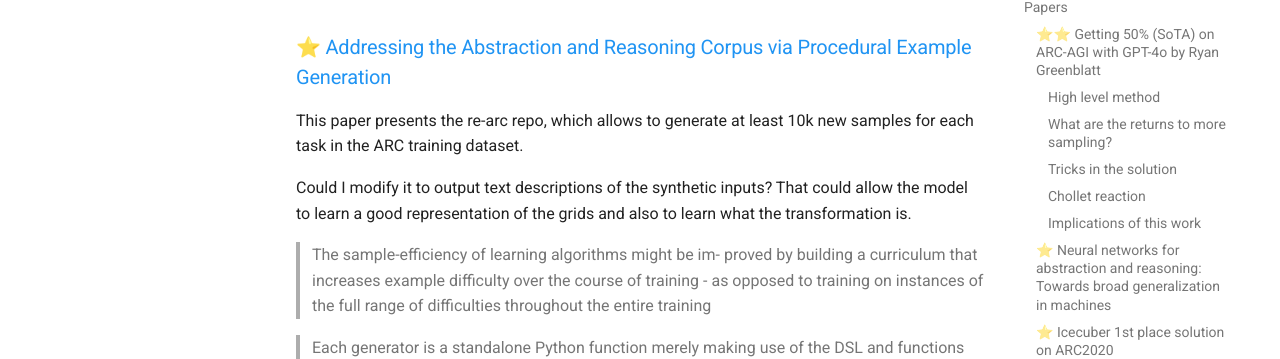
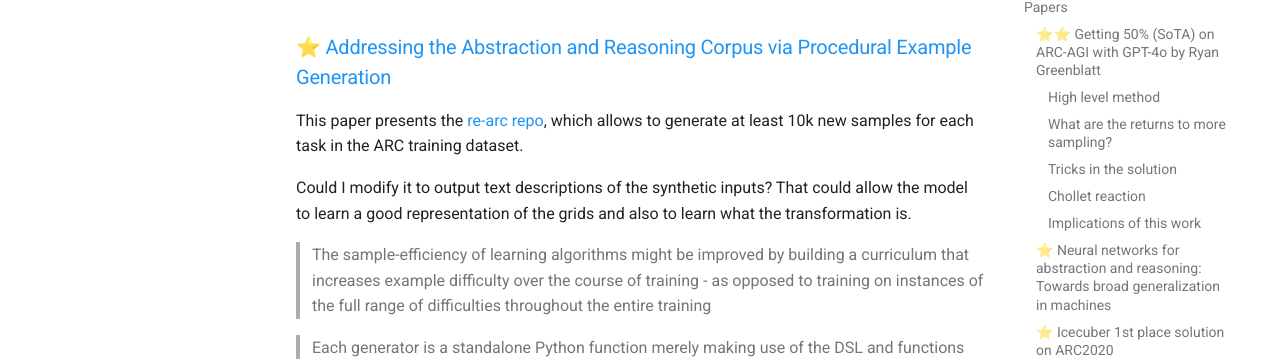
Before and after one commit to zhengjunyao-work/arc24, an MkDocs documentation site: the page built from docs/03_State_of_the_art.md, in a window 1280 px wide and 900 px high, scrolled down 6684 px. Shown: the part 149-508 px from the top of the window. Built offline with MkDocs 1.6.1 and Material for MkDocs 9.7.7, drawn with Linux system fonts in a browser that asks for light colours; comment, search, counter and statistics services are not loaded; some of the changed text lies outside the part shown.

Commit message:
improved documentation

```diff
--- a/docs/03_State_of_the_art.md
+++ b/docs/03_State_of_the_art.md
@@ -95,7 +95,7 @@ available to the best of my knowledge.
 Nicely written paper that tries to solve the ARC challenge with two methods:
 
 1. Dreamcoder. Is a method to create programs given a set of primitive functions
-2. LLMs. They show that using transpose and rot90 augmentations can double the accuracy of the models. This highlights the sequential and non-2d nature of the typical LLM data.
+2. LLMs. They show that using `transpose` and `rot90` augmentations can double the accuracy of the models. This highlights the sequential and non-2d nature of the typical LLM data.
 
 Results are weak and do not surpass the state of the art.
 
@@ -178,11 +178,11 @@ I could fine-tune a model to do row, col, diagonal addition or presence detectio
 
 ### ⭐ [Addressing the Abstraction and Reasoning Corpus via Procedural Example Generation](https://arxiv.org/abs/2404.07353)
 
-This paper presents the re-arc repo, which allows to generate at least 10k new samples for each task in the ARC training dataset.
+This paper presents the [re-arc repo](https://github.com/michaelhodel/re-arc), which allows to generate at least 10k new samples for each task in the ARC training dataset.
 
 Could I modify it to output text descriptions of the synthetic inputs? That could allow the model to learn a good representation of the grids and also to learn what the transformation is.
 
-> The sample-efficiency of learning algorithms might be im- proved by building a curriculum that increases example difficulty over the course of training - as opposed to training on instances of the full range of difficulties throughout the entire training
+> The sample-efficiency of learning algorithms might be improved by building a curriculum that increases example difficulty over the course of training - as opposed to training on instances of the full range of difficulties throughout the entire training
 
 <!--- --->
 
@@ -408,7 +419,7 @@ TODO:
 
 - [x] Jack Cole approach (active inference)
 - [x] Buck approach (write python programs with GPT4o)
-- [ ] Icecuber approach (DSL): https://www.kaggle.com/competitions/abstraction-and-reasoning-challenge/discussion/154597
+- [x] Icecuber approach (DSL): https://www.kaggle.com/competitions/abstraction-and-reasoning-challenge/discussion/154597
 - [ ] What is the best way to encode 2d information for an LLM like Llama3?
 - [ ] How can we learn from few examples? Do we need a good representation of the data? Why ML methods need huge datasets? That is where the priors kick in, those priors influence the representation of the data.
 - [x] Search more relevant papers
```
Also changed, not shown: other parts of docs/03_State_of_the_art.md (+14 -3 lines).
